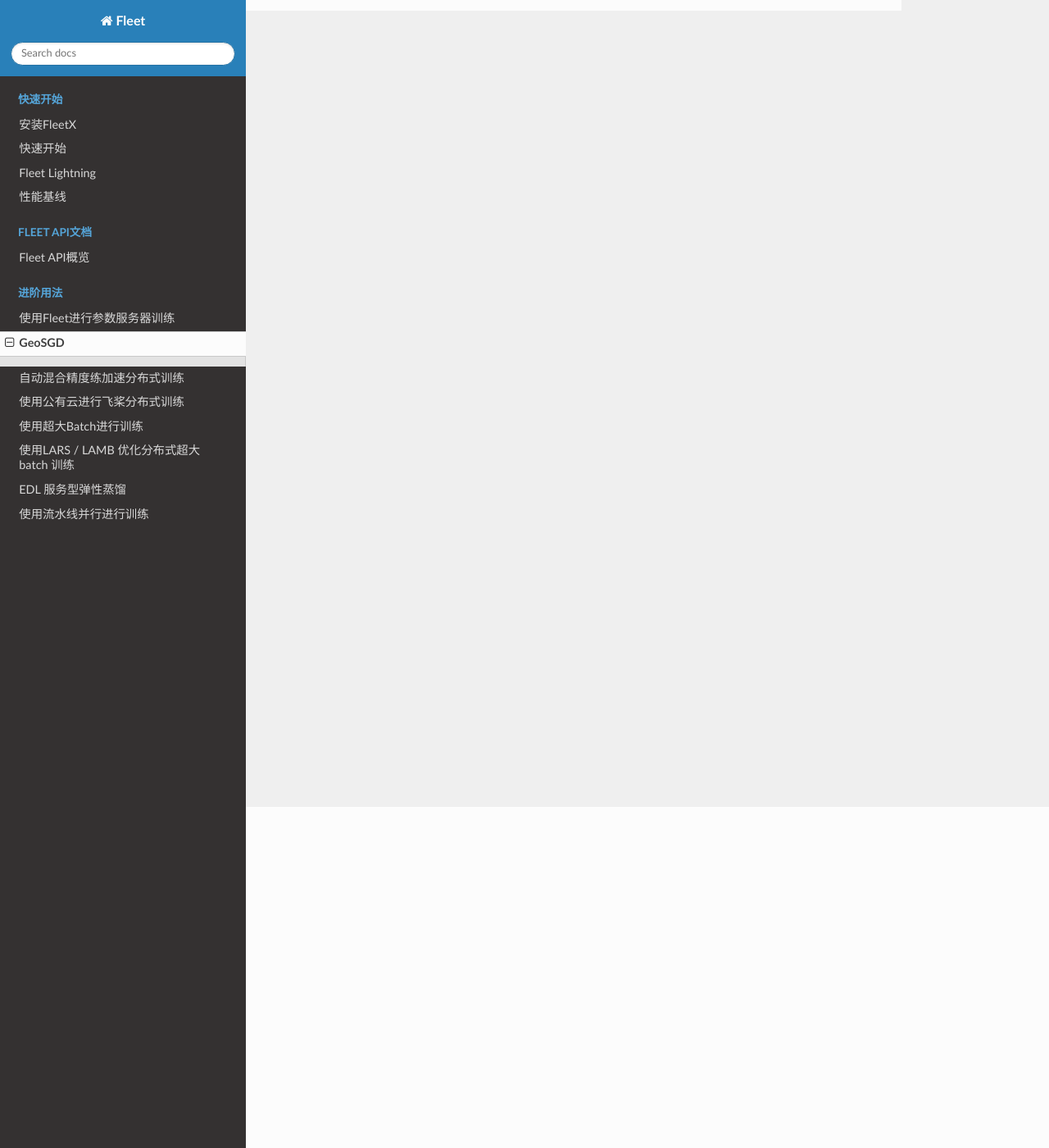
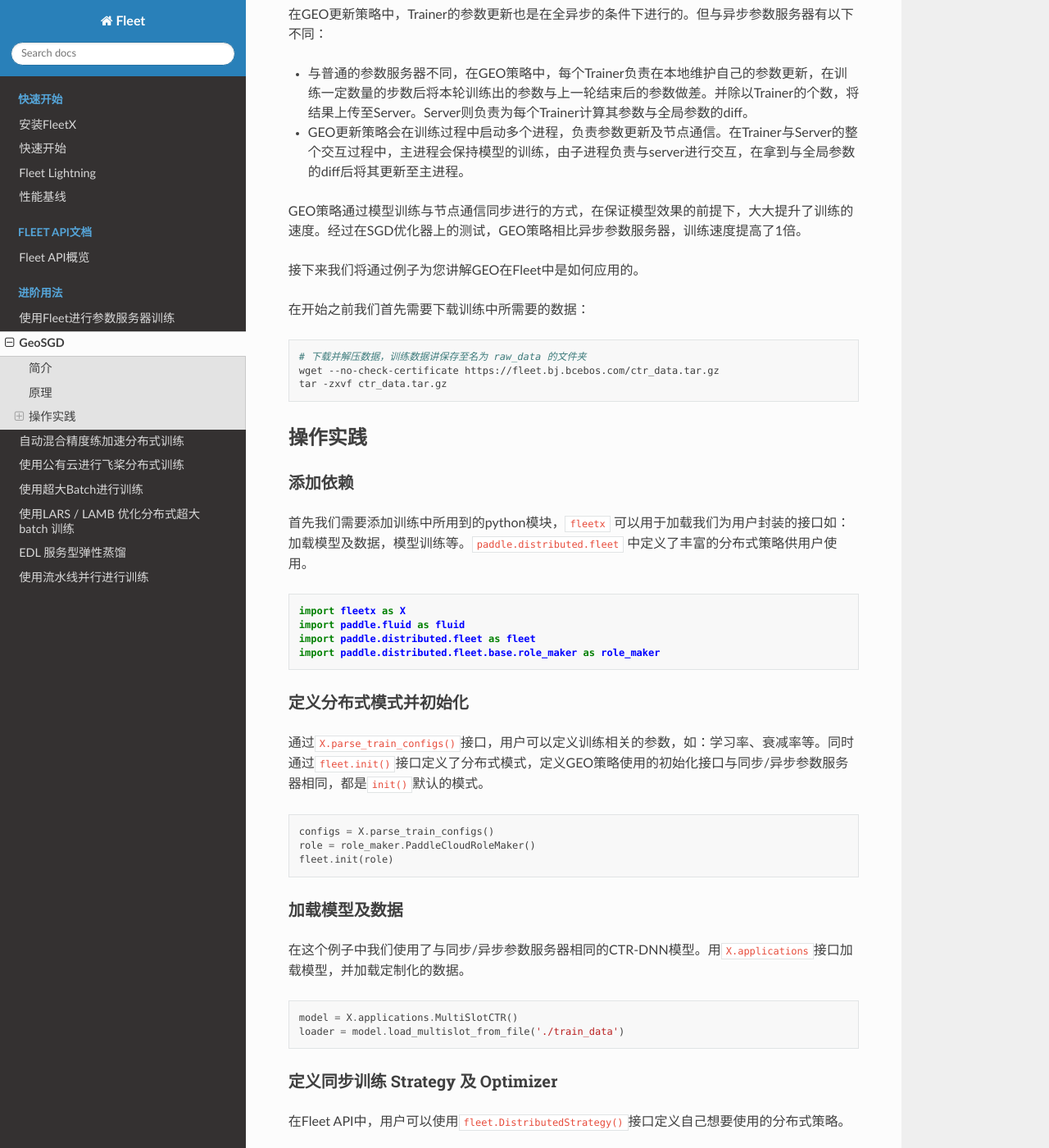
Before and after one commit to qjing666/FleetDoc, a Sphinx documentation site: the page built from docs/source/paddle_fleet/fleet_ps_geo_async_cn.md, in a window 1280 px wide and 1400 px high, scrolled down 416 px. Shown: the whole window at 82% size. Built offline with Sphinx 7.4.7 and the Read the Docs theme 2.0.0, drawn with Linux system fonts in a browser that asks for light colours; pages that are not in the unit, such as notebooks, are missing from menus; some of the changed text lies outside the part shown.

Commit message:
update geo doc

````diff
--- a/docs/source/paddle_fleet/fleet_ps_geo_async_cn.md
+++ b/docs/source/paddle_fleet/fleet_ps_geo_async_cn.md
@@ -1,3 +1,103 @@
 # GeoSGD
-##
--TBA
+
+## 简介
+
+众所周知，在同步/异步参数服务器分布式训练中Trainer每训练完一个周期，都会将梯度上传至Server，等待Server分发最新的参数后才开始新一轮的训练。在这种训练方式中，节点间的通信会消耗大量的时间成本，进而影响训练的效率。
+
+为了降低节点见通信对训练速度的影响，Fleet提供了一种更高效的参数更新策略：GEO
+
+## 原理
+
+在GEO更新策略中，Trainer的参数更新也是在全异步的条件下进行的。但与异步参数服务器有以下不同：
+
+- 与普通的参数服务器不同，在GEO策略中，每个Trainer负责在本地维护自己的参数更新，在训练一定数量的步数后将本轮训练出的参数与上一轮结束后的参数做差。并除以Trainer的个数，将结果上传至Server。Server则负责为每个Trainer计算其参数与全局参数的diff。
+
+- GEO更新策略会在训练过程中启动多个进程，负责参数更新及节点通信。在Trainer与Server的整个交互过程中，主进程会保持模型的训练，由子进程负责与server进行交互，在拿到与全局参数的diff后将其更新至主进程。
+
+GEO策略通过模型训练与节点通信同步进行的方式，在保证模型效果的前提下，大大提升了训练的速度。经过在SGD优化器上的测试，GEO策略相比异步参数服务器，训练速度提高了1倍。
+
+接下来我们将通过例子为您讲解GEO在Fleet中是如何应用的。
+
+在开始之前我们首先需要下载训练中所需要的数据：
+
+```sh
+# 下载并解压数据，训练数据讲保存至名为 raw_data 的文件夹
+wget --no-check-certificate https://fleet.bj.bcebos.com/ctr_data.tar.gz
+tar -zxvf ctr_data.tar.gz
+```
+
+## 操作实践
+
+### 添加依赖
+
+首先我们需要添加训练中所用到的python模块，`fleetx` 可以用于加载我们为用户封装的接口如：加载模型及数据，模型训练等。`paddle.distributed.fleet` 中定义了丰富的分布式策略供用户使用。
+
+```python
+import fleetx as X
+import paddle.fluid as fluid
+import paddle.distributed.fleet as fleet
+import paddle.distributed.fleet.base.role_maker as role_maker
+```
+
+### 定义分布式模式并初始化
+
+通过`X.parse_train_configs()`接口，用户可以定义训练相关的参数，如：学习率、衰减率等。同时通过`fleet.init()`接口定义了分布式模式，定义GEO策略使用的初始化接口与同步/异步参数服务器相同，都是`init()`默认的模式。
+
+```python
+configs = X.parse_train_configs()
+role = role_maker.PaddleCloudRoleMaker()
+fleet.init(role)
+```
+
+### 加载模型及数据
+
+在这个例子中我们使用了与同步/异步参数服务器相同的CTR-DNN模型。用`X.applications`接口加载模型，并加载定制化的数据。
+
+```python
+model = X.applications.MultiSlotCTR()
+loader = model.load_multislot_from_file('./train_data')
+```
+
+### 定义同步训练 Strategy 及 Optimizer
+
+在Fleet API中，用户可以使用`fleet.DistributedStrategy()`接口定义自己想要使用的分布式策略。
+
+想要使用GEO策略，用户首先需要打开异步参数服务器开关，即设置`a_sync`为 True。
+
+然后用户需要通过`dist_strategy.a_sync_configs`设置Trainer上传参数的频率，下面的代码中我们设置Trainer每训练10000个Batch后与Server进行交互。
+
+```python
+dist_strategy = fleet.DistributedStrategy()
+dist_strategy.a_sync = True
+dist_strategy.a_sync_configs = {"k_steps": 10000}
+
+optimizer = fluid.optimizer.SGD(learning_rate=0.0001)
+
+optimizer = fleet.distributed_optimizer(optimizer, dist_strategy)
+optimizer.minimize(model.loss)
+```
+
+### 开始训练
+
+GEO策略的训练代码沿用了参数服务器分布式训练的形式。
+
+对于Server节点，首先用`init_server()`接口对其进行初始化，然后启动服务并开始监听由训练节点传来的参数变化值。
+
+同样对于训练节点，用`init_worker()`接口进行初始化后x，开始执行训练任务。运行`X.Trainer.fit`接口开始训练。
+
+```python
+if fleet.is_server():
+    fleet.init_server()
+    fleet.run_server()
+else:
+    fleet.init_worker()
+    trainer = X.Trainer(fluid.CPUPlace())
+    trainer.fit(model, loader, epoch=10)
+```
+
+### 运行训练脚本
+
+定义完训练脚本后，我们就可以用`fleetrun`指令运行分布式任务了。其中`server_num`, `worker_num`分别为服务节点和训练节点的数量。在本例中，服务节点有1个，训练节点有两个。
+```sh
+fleetrun --server_num=1 --worker_num=2 ctr_app.py
+```
````
Also changed, not shown: docs/source/paddle_fleet/fleet_large_batch_training_techniques_cn.md (+12 -12 lines), docs/source/paddle_fleet/fleet_large_batch_training_techniques_cn_draft.md (+9 -5 lines), docs/source/paddle_fleet/fleet_ps_sync_and_async_cn.md (+1 -1 lines), 1 other file.
